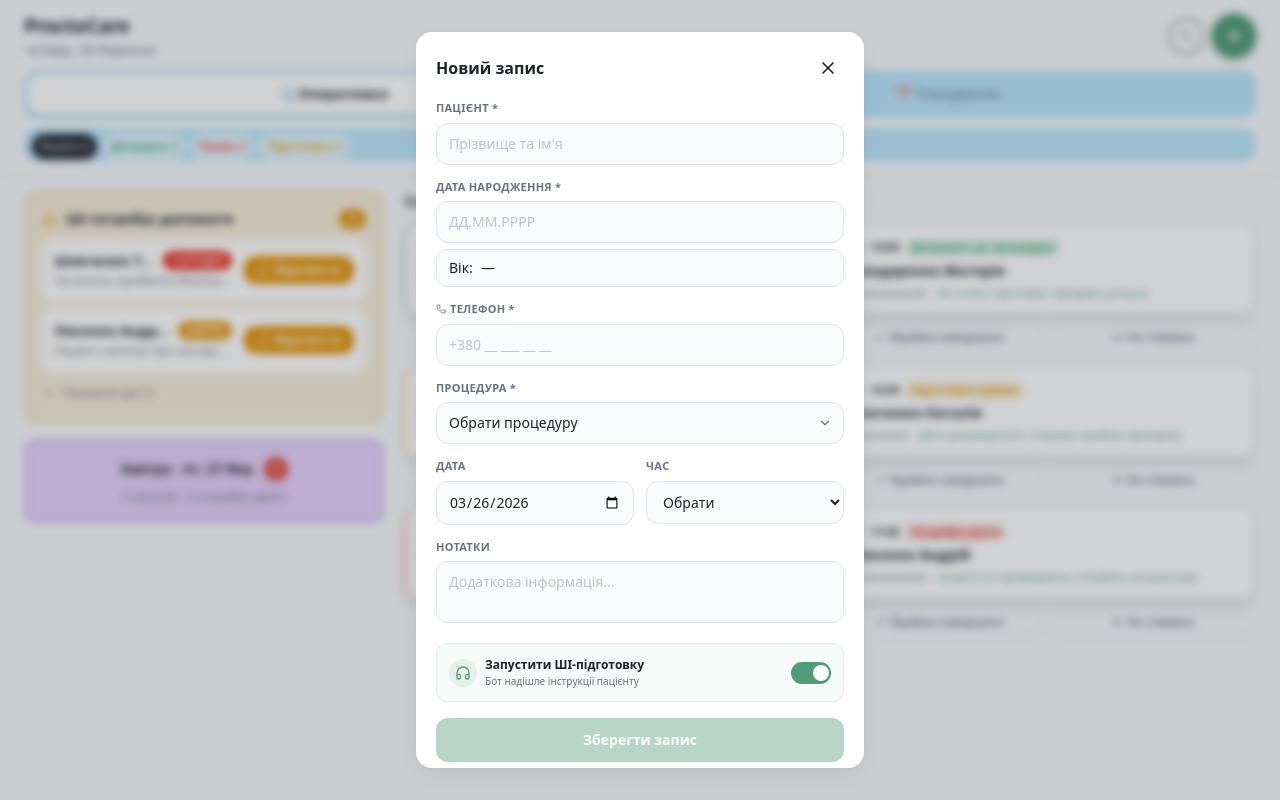
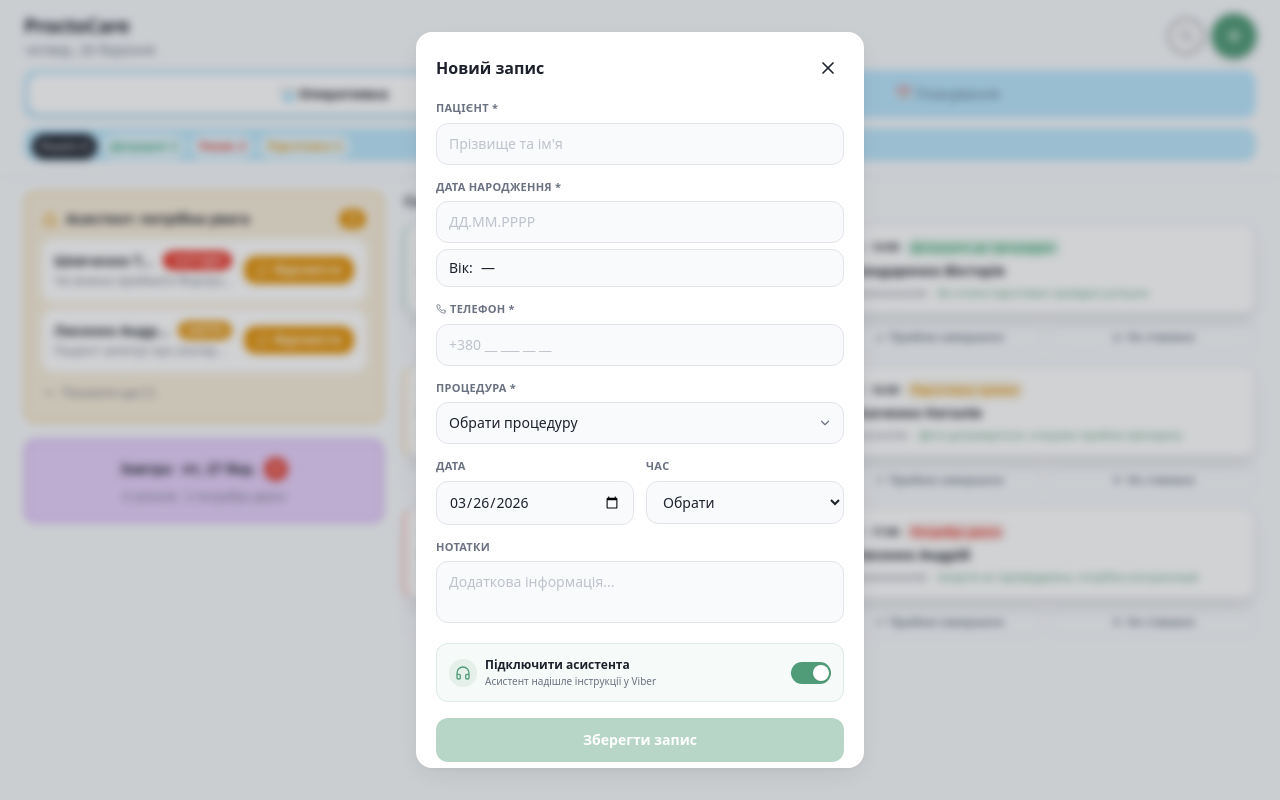
Before and after one commit to biztriumph-maker/proctocare-ua-dash, a React (Vite) app: page / in a window 1280 px wide. Both pictures are taken after a click on the button 1234 px from the left and 36 px from the top of the page. Built offline with nearby package versions, Linux system fonts and the light colour scheme; the HTML template or start-up script is replaced by a standard one.

Commit message:
Replaced ШІ terminology with Асистент
Co-authored-by: biztriumph-maker <263325572+biztriumph-maker@users.noreply.github.com>

```diff
--- a/src/components/AIAlertSection.tsx
+++ b/src/components/AIAlertSection.tsx
@@ -124,7 +124,7 @@ export function AIAlertSection({ alerts, onReply, onOpenReply }: AIAlertSectionP
       <div className="flex items-center gap-2">
         <AlertTriangle size={16} className="text-status-progress shrink-0" />
         <h3 className="text-sm font-semibold text-foreground">
-          ШІ потребує допомоги
+          Асистент: потрібна увага
         </h3>
         <span className="ml-auto bg-status-progress text-white text-xs font-bold px-2.5 py-0.5 rounded-full tabular-nums">
           {visible.length}
--- a/src/components/AIReplyModal.tsx
+++ b/src/components/AIReplyModal.tsx
@@ -105,7 +105,7 @@ export function AIReplyModal({ alert, onClose, onSend }: AIReplyModalProps) {
               )}
             >
               <p className="text-[10px] font-semibold text-muted-foreground mb-0.5">
-                {msg.sender === "patient" ? "Пацієнт" : "ІІ-асистент"} · {msg.time}
+                {msg.sender === "patient" ? "Пацієнт" : "Асистент"} · {msg.time}
               </p>
               <p>{msg.text}</p>
             </div>
--- a/src/components/NewEntryForm.tsx
+++ b/src/components/NewEntryForm.tsx
@@ -254,8 +254,8 @@ export function NewEntryForm({ prefillDate, prefillTime, onClose, onSave }: NewE
                 <Headphones size={16} className="text-primary" />
               </div>
               <div className="min-w-0">
-                <p className="text-[12px] font-semibold text-foreground">Запустити ШІ-підготовку</p>
-                <p className="text-[10px] text-muted-foreground">Бот надішле інструкції пацієнту</p>
+                <p className="text-[12px] font-semibold text-foreground">Підключити асистента</p>
+                <p className="text-[10px] text-muted-foreground">Асистент надішле інструкції у Viber</p>
               </div>
             </div>
             <button
--- a/src/components/PatientDetailView.tsx
+++ b/src/components/PatientDetailView.tsx
@@ -690,7 +690,7 @@ function ChatPane({ chat, unanswered }: { chat: ChatMessage[]; unanswered: ChatM
               )}
             >
               <p className="text-[11px] font-bold text-muted-foreground mb-0.5">
-                {isPatient ? "Пацієнт" : isDoctor ? "Лікар" : "ШІ-асистент"} · 24.03 | {msg.time}
+                {isPatient ? "Пацієнт" : isDoctor ? "Лікар" : "Асистент"} · 24.03 | {msg.time}
               </p>
               <p className="text-foreground">{msg.text}</p>
             </div>
--- a/src/pages/Index.tsx
+++ b/src/pages/Index.tsx
@@ -144,7 +144,7 @@ export default function Index() {
       setPatients((prev) => [...prev, newPatient]);
       setSelectedPatient(newPatient);
       toast.success(`Запис створено: ${entry.name} о ${entry.time}`, {
-        description: entry.aiPrep ? "ШІ-бот розпочав підготовку" : undefined,
+        description: entry.aiPrep ? "Асистент розпочав підготовку" : undefined,
       });
     }, 1500);
     setTimeout(() => setNewlyCreatedId(null), 4500);
```
